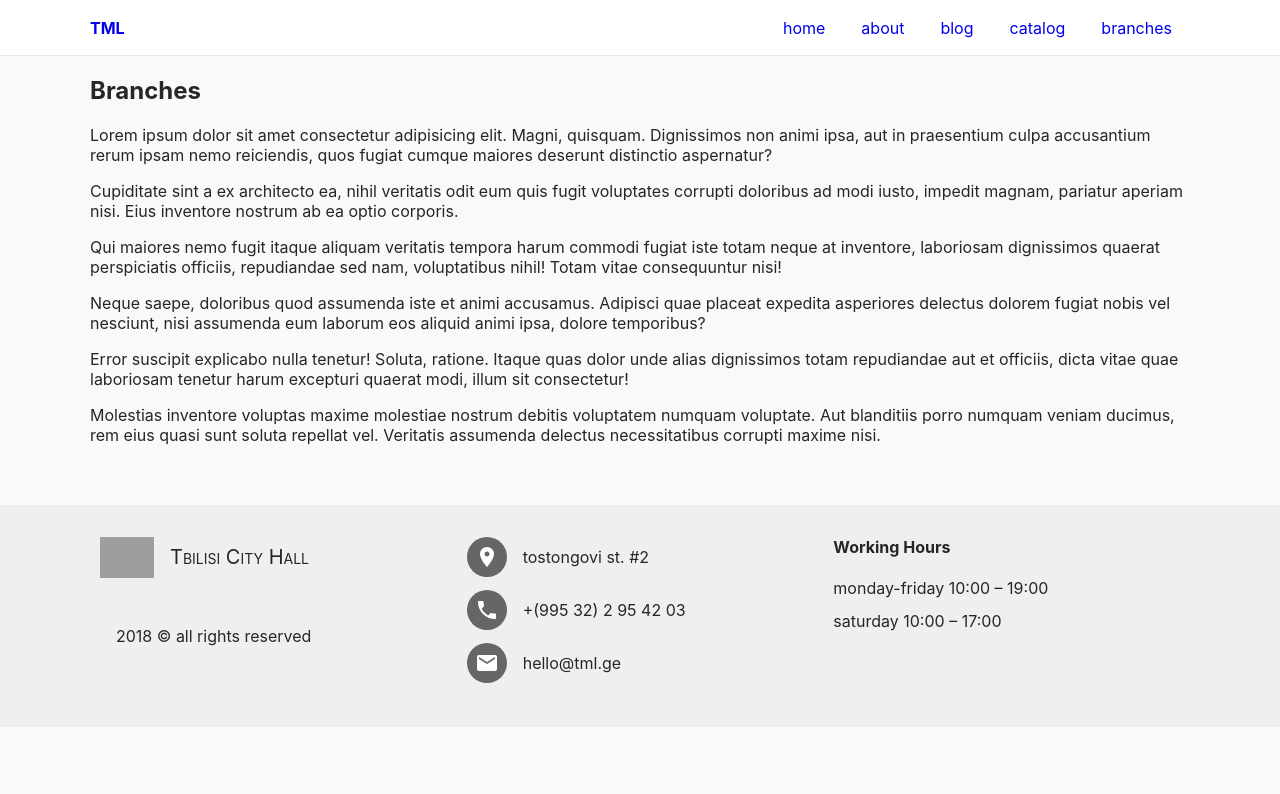
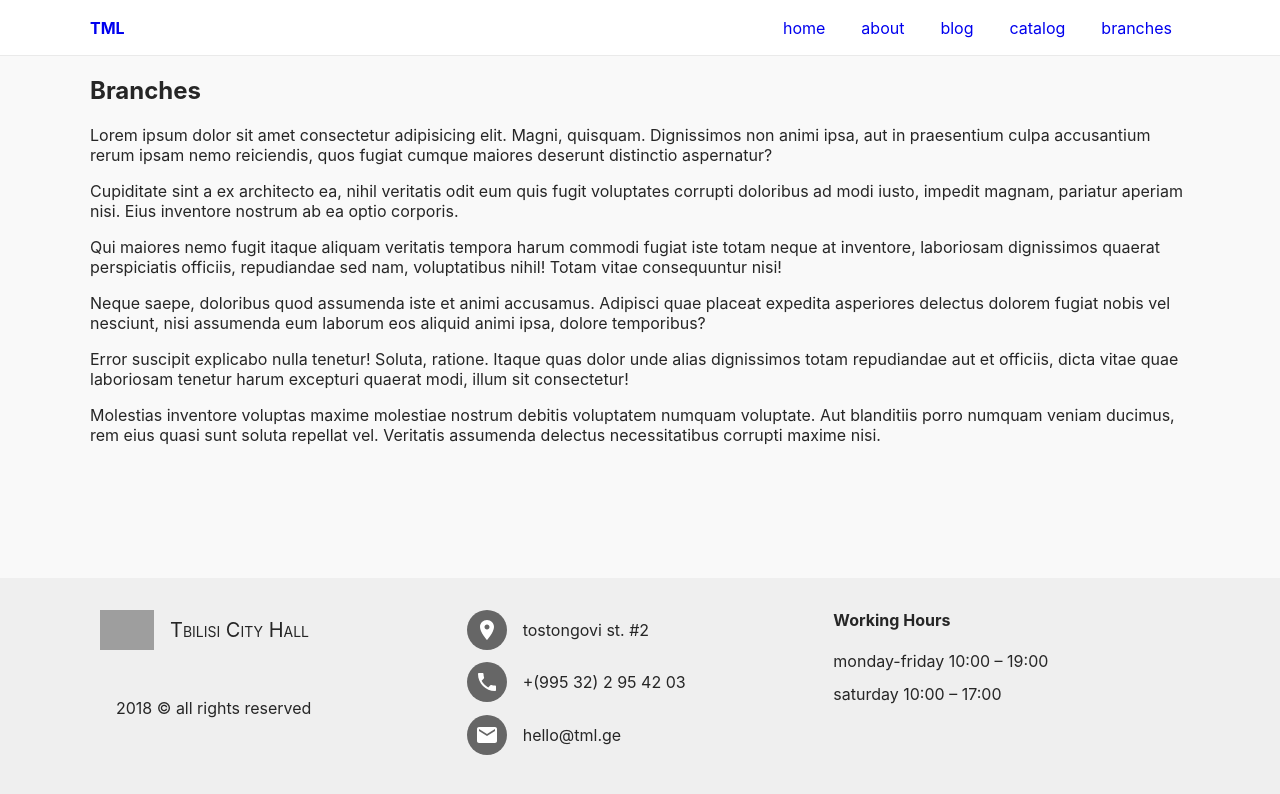
Before and after one commit to davidkvara/5statics, a React (Create React App) app: page /Branches in a window 1280 px wide. Shown: the top 794 px of the page. Built offline with nearby package versions, Linux system fonts and the light colour scheme; grey boxes are pictures that could not be loaded.

Commit message:
sticky footer

```diff
--- a/src/noidea/main.css
+++ b/src/noidea/main.css
@@ -11,7 +11,14 @@ body {
 }
 
 .library {
-  min-height: 100%;
+  min-height: 100vh;
+  display: flex;
+  flex-direction: column;
+  justify-content: flex-start;
+}
+
+.main {
+  flex: 1;
 }
 
 a {
```
